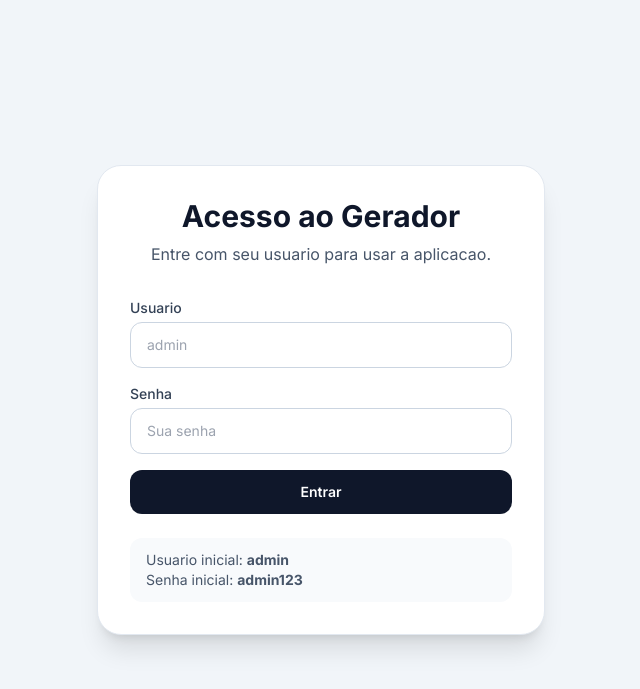
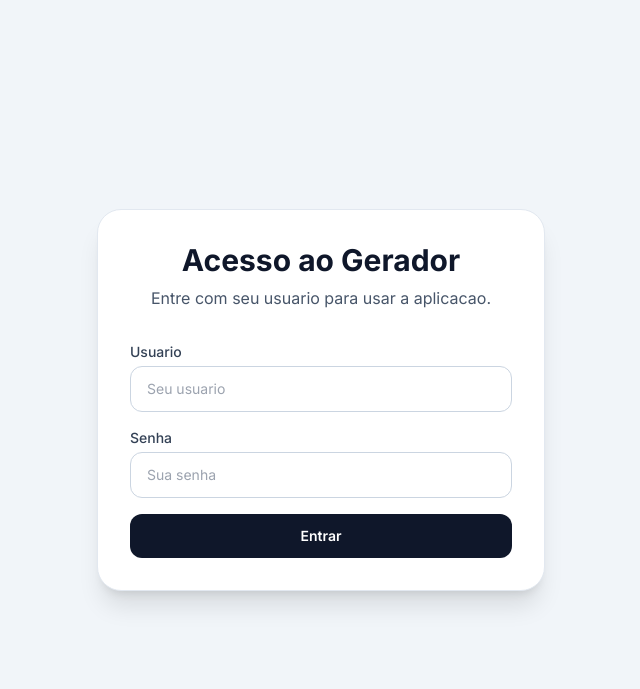
Before and after one commit to ti1voga2b/gerador_contratos, a PHP site: page / in a window 1280 px wide. Shown: the top 689 px of the page, without its empty margins (319-959 px from the left). Run offline with PHP 8.4, Linux system fonts and the light colour scheme; some libraries are stand-ins or nearby versions.

Commit message:
Correção do login

```diff
--- a/app/Core/Database.php
+++ b/app/Core/Database.php
@@ -5,6 +5,7 @@ declare(strict_types=1);
 namespace App\Core;
 
 use PDO;
+use RuntimeException;
 
 final class Database
 {
@@ -19,6 +20,12 @@ final class Database
         $storageDir = dirname(__DIR__, 2) . '/storage';
         if (!is_dir($storageDir)) {
             mkdir($storageDir, 0777, true);
+        }
+
+        if (!in_array('sqlite', PDO::getAvailableDrivers(), true)) {
+            throw new RuntimeException(
+                'O driver PDO SQLite nao esta habilitado neste servidor. Instale/habilite a extensao pdo_sqlite/sqlite3 no PHP antes de iniciar a aplicacao.'
+            );
         }
 
         $databasePath = $storageDir . '/app.sqlite';
--- a/app/Views/auth/login.php
+++ b/app/Views/auth/login.php
@@ -36,7 +36,7 @@ $escape = static function ($value): string {
             <input type="hidden" name="action" value="login">
             <div>
                 <label for="username" class="block text-sm font-medium text-slate-700 mb-1">Usuario</label>
-                <input id="username" name="username" type="text" required class="w-full rounded-xl border border-slate-300 px-4 py-3 text-sm focus:border-slate-500 focus:outline-none" placeholder="admin">
+                <input id="username" name="username" type="text" required class="w-full rounded-xl border border-slate-300 px-4 py-3 text-sm focus:border-slate-500 focus:outline-none" placeholder="Seu usuario">
             </div>
             <div>
                 <label for="password" class="block text-sm font-medium text-slate-700 mb-1">Senha</label>
@@ -46,11 +46,6 @@ $escape = static function ($value): string {
                 Entrar
             </button>
         </form>
-
-        <div class="mt-6 rounded-xl bg-slate-50 px-4 py-3 text-sm text-slate-600">
-            Usuario inicial: <strong>admin</strong><br>
-            Senha inicial: <strong>admin123</strong>
-        </div>
     </div>
 </body>
 </html>
```
Also changed, not shown: 1 other file.
